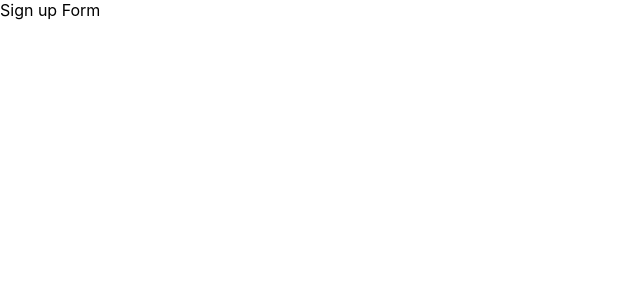
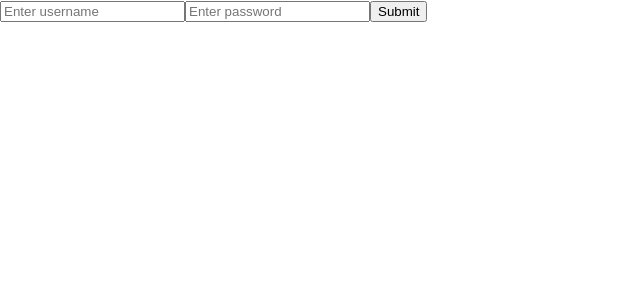
Before and after one commit to NtonBala/react-form-solid, a React (Create React App) app: page / in a window 1280 px wide. Shown: the top 300 px of the page, without its empty margins (0-640 px from the left). Built offline with nearby package versions, Linux system fonts and the light colour scheme.

Commit message:
Create SignupForm component

```diff
--- a/src/App.tsx
+++ b/src/App.tsx
@@ -1,12 +1,61 @@
-import React from "react";
+import React, { useState } from "react";
+
+const submitCredentials = (username: string, password: string) => {
+  return new Promise((resolve): void => {
+    setTimeout(() => {
+      resolve(null);
+      console.log(username, password);
+    }, 500);
+  });
+};
 
 const SignupForm = () => {
-  return <div>Sign up Form</div>;
+  const [formData, setFormData] = useState({
+    username: "",
+    password: "",
+    loading: false,
+  });
+
+  const handleChange = (e: React.ChangeEvent<HTMLInputElement>) => {
+    const { name, value } = e.target;
+
+    setFormData((prevState) => ({ ...prevState, [name]: value }));
+  };
+
+  const handleSubmit = (e: React.FormEvent<HTMLFormElement>) => {
+    e.preventDefault();
+
+    setFormData((prevState) => ({ ...prevState, loading: true }));
+
+    submitCredentials(formData.username, formData.password).then(() => {
+      setFormData((prevState) => ({ ...prevState, loading: false }));
+    });
+  };
+
+  return (
+    <form onSubmit={handleSubmit}>
+      <input
+        type="text"
+        name="username"
+        value={formData.username}
+        placeholder="Enter username"
+        onChange={handleChange}
+      />
+      <input
+        type="password"
+        name="password"
+        value={formData.password}
+        placeholder="Enter password"
+        onChange={handleChange}
+      />
+      <input type="submit" value="Submit" disabled={formData.loading} />
+    </form>
+  );
 };
 
 function App() {
   return (
-    <div>
+    <div style={{ display: "flex", flexDirection: "column" }}>
       <SignupForm />
     </div>
   );
```
